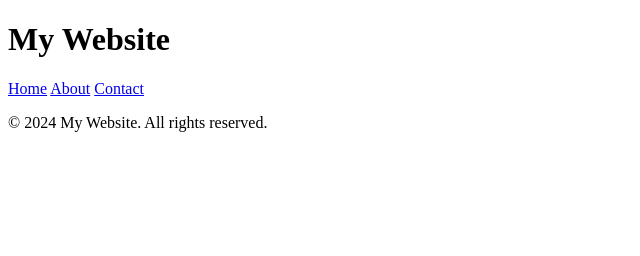
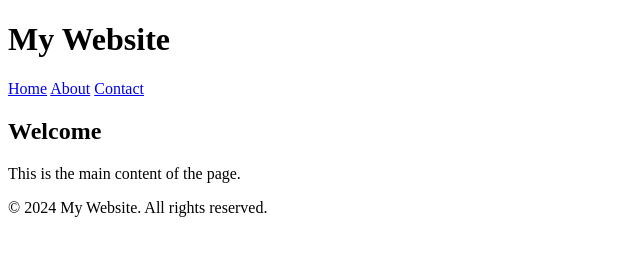
Before and after one commit to ramyaarv/Version_control_simulation_ramya, a plain HTML site: page index.html in a window 1280 px wide. Shown: the whole page, without its empty margins (0-640 px from the left). Drawn offline with Linux system fonts and the light colour scheme.

Commit message:
main element addition

```diff
--- a/index.html
+++ b/index.html
@@ -14,7 +14,10 @@
       <a href="#">Contact</a>
     </nav>
   </header>
-
+  <main>
+    <h2>Welcome</h2>
+    <p>This is the main content of the page.</p>
+  </main>
   <footer>
     <p>&copy; 2024 My Website. All rights reserved.</p>
   </footer>
```
